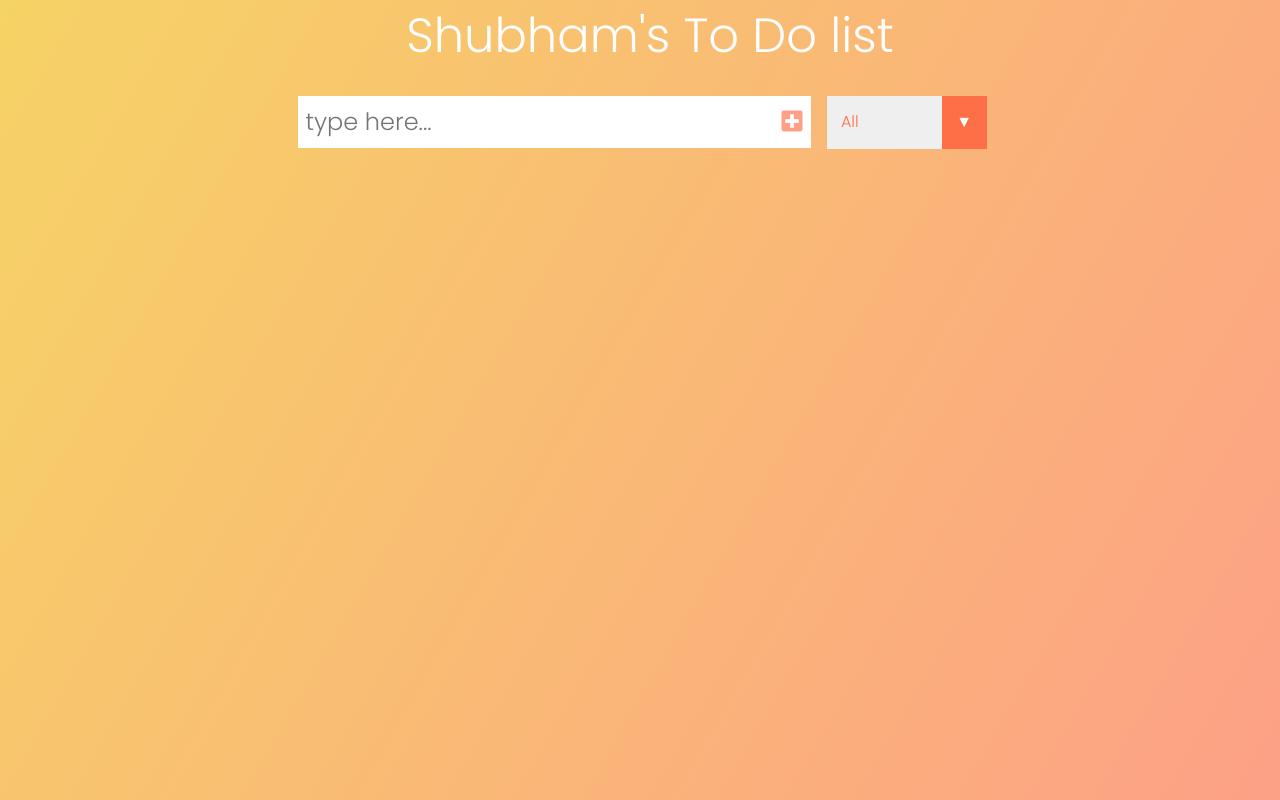
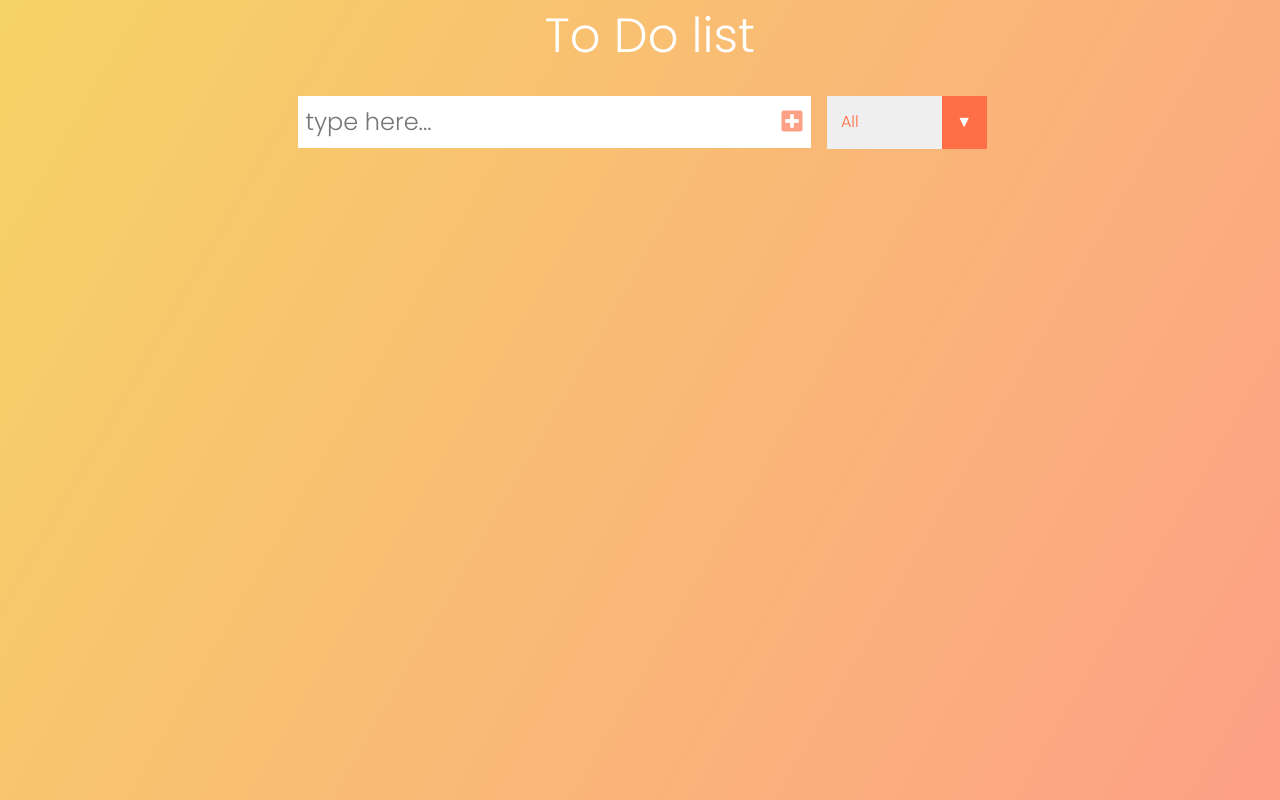
Before and after one commit to wajeshubham/javascript-todo-app, a plain HTML site: page index.html in a window 1280 px wide. Drawn offline with nearby package versions, Linux system fonts and the light colour scheme.

Commit message:
Update index.html

```diff
--- a/index.html
+++ b/index.html
@@ -13,7 +13,7 @@
 </head>
 <body>
 <header class="header">
-    <h1>Shubham's To Do list</h1>
+    <h1>To Do list</h1>
 </header>
 <form>
     <input type="text" name="todo_input" id="to-do-input" placeholder="type here...">
```
